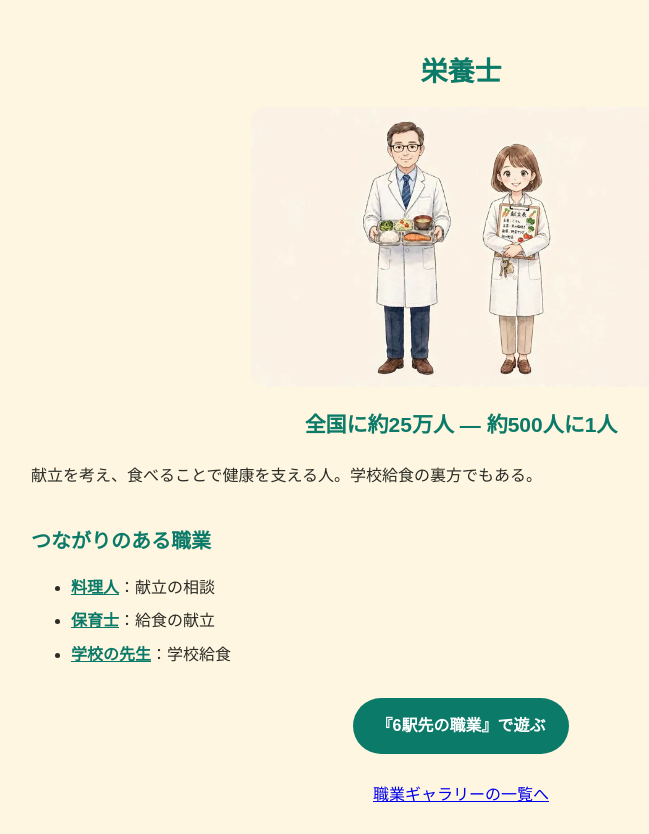
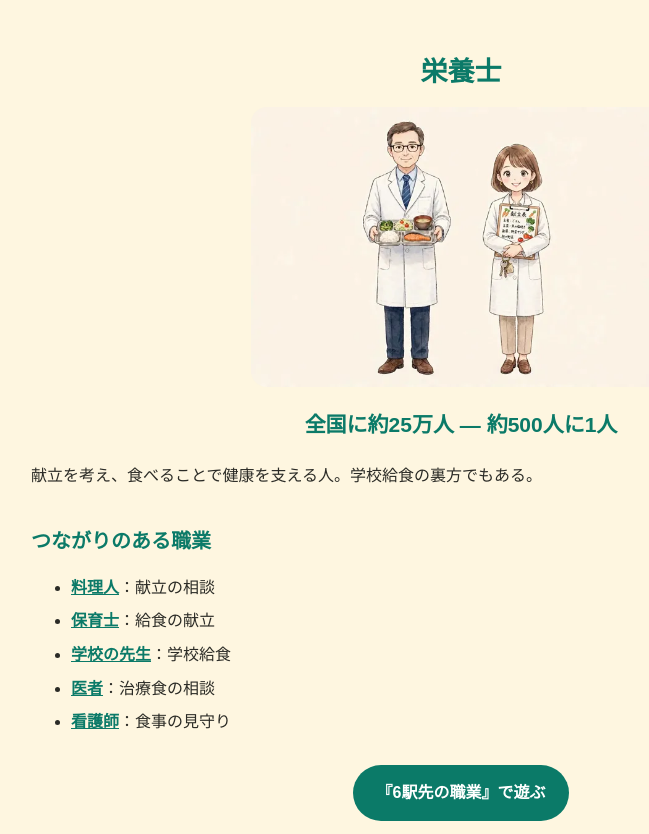
Before and after one commit to tklabo-caremane/tklabo-caremane.github.io, a plain HTML site: page gallery/eiyoushi.html in a window 1280 px wide. Shown: the top 834 px of the page, without its empty margins (179-828 px from the left). Drawn offline with Linux system fonts and the light colour scheme.

Commit message:
栄養士のつながりに医者・看護師を追加

```diff
--- a/gallery/eiyoushi.html
+++ b/gallery/eiyoushi.html
@@ -47,6 +47,8 @@ ul.links a { color:#0b7a68; font-weight:bold; }
 <li><a href="ryouri.html">料理人</a>：献立の相談</li>
 <li><a href="hoiku.html">保育士</a>：給食の献立</li>
 <li><a href="sensei.html">学校の先生</a>：学校給食</li>
+<li><a href="isha.html">医者</a>：治療食の相談</li>
+<li><a href="kangoshi.html">看護師</a>：食事の見守り</li>
 </ul>
 <p class="center"><a class="btn" href="https://tklabo-caremane.github.io/occupation-game/">『6駅先の職業』で遊ぶ</a></p>
 <p class="center"><a href="index.html">職業ギャラリーの一覧へ</a></p>
```
Also changed, not shown: gallery/isha.html (+1 -0 lines), gallery/kangoshi.html (+1 -0 lines).
